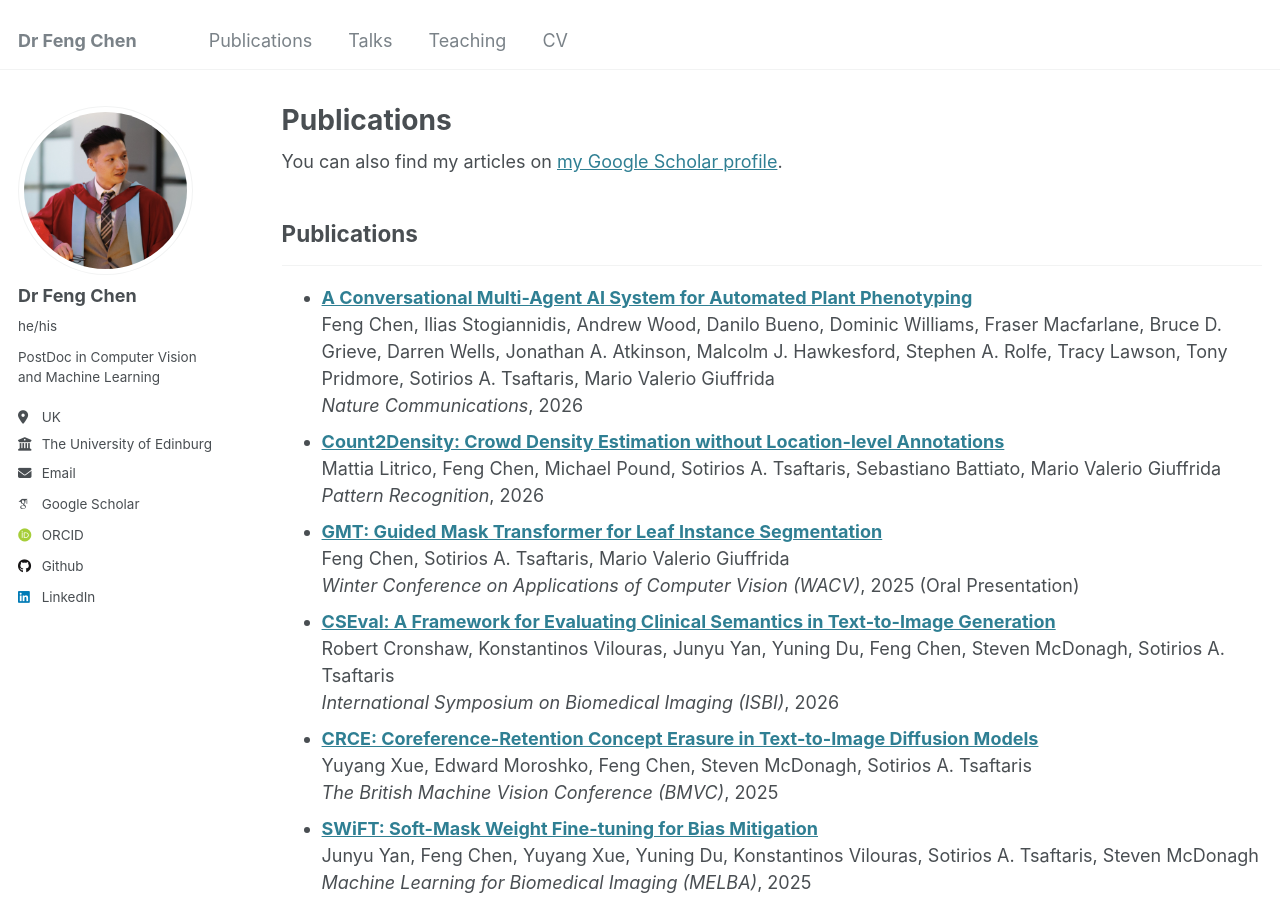
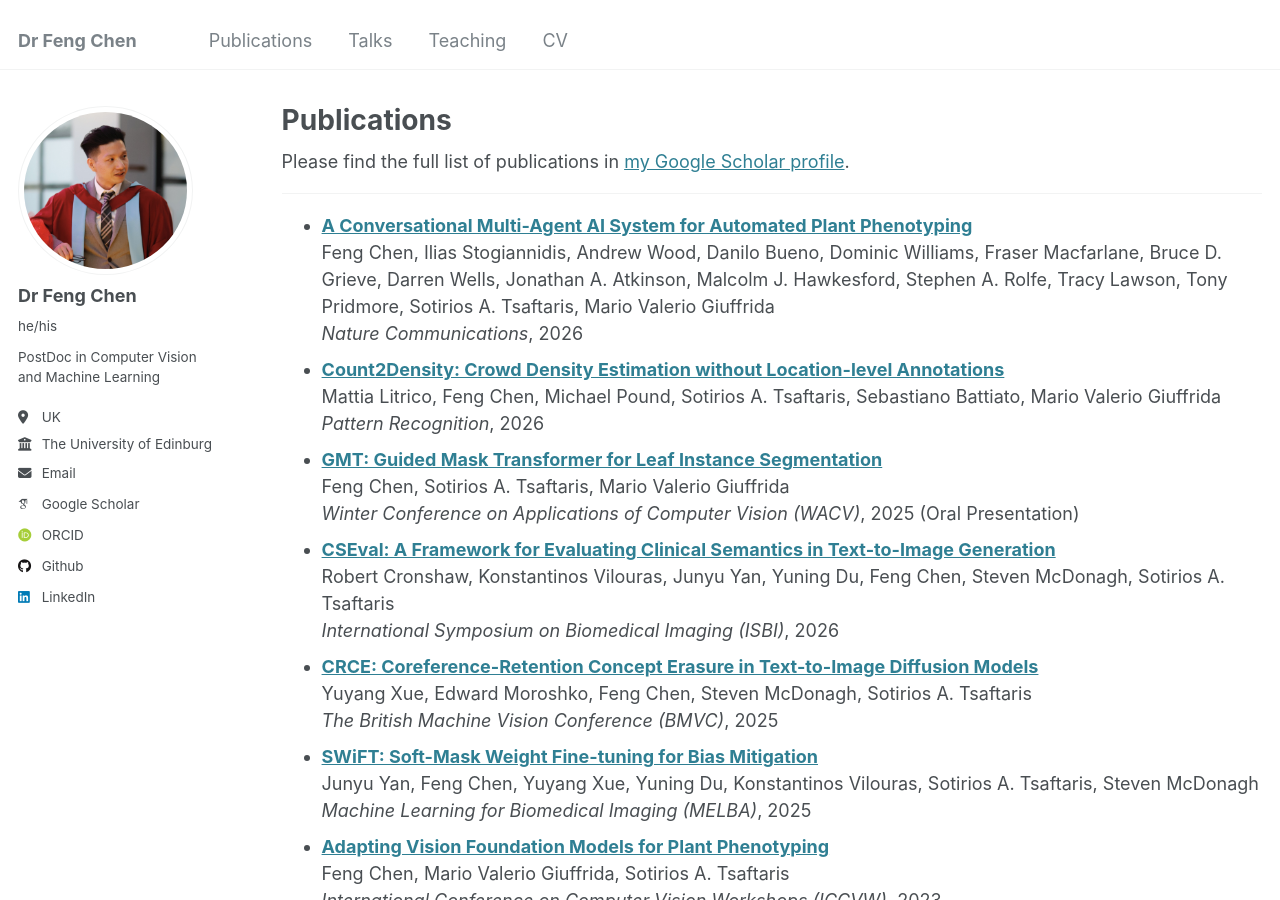
Before and after one commit to fengchen025/fengchen025.github.io, a Jekyll site: the page built from _pages/publications.html, in a window 1280 px wide and 900 px high. Built offline with Jekyll 4.4.1, drawn with Linux system fonts in a browser that asks for light colours; some web fonts are replaced.

Commit message:
Update publications.html

```diff
--- a/_pages/publications.html
+++ b/_pages/publications.html
@@ -6,12 +6,11 @@ author_profile: true
 ---
 
 {% if site.author.googlescholar %}
-  <div class="wordwrap">You can also find my articles on <a href="{{site.author.googlescholar}}">my Google Scholar profile</a>.</div>
+  <div class="wordwrap">Please find the full list of publications in <a href="{{site.author.googlescholar}}">my Google Scholar profile</a>.</div>
 {% endif %}
 
 {% include base_path %}
 
-<h2>Publications</h2>
 <hr />
 
 <ul>
```
